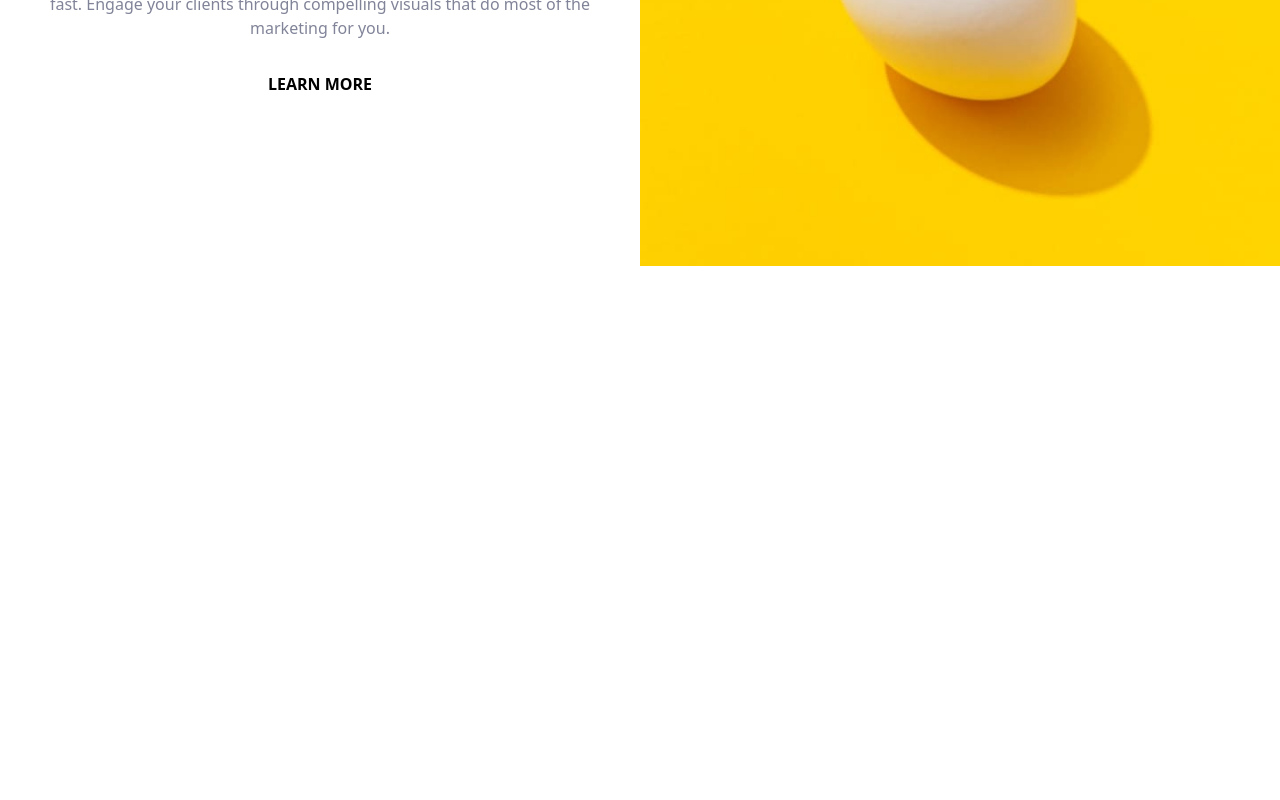
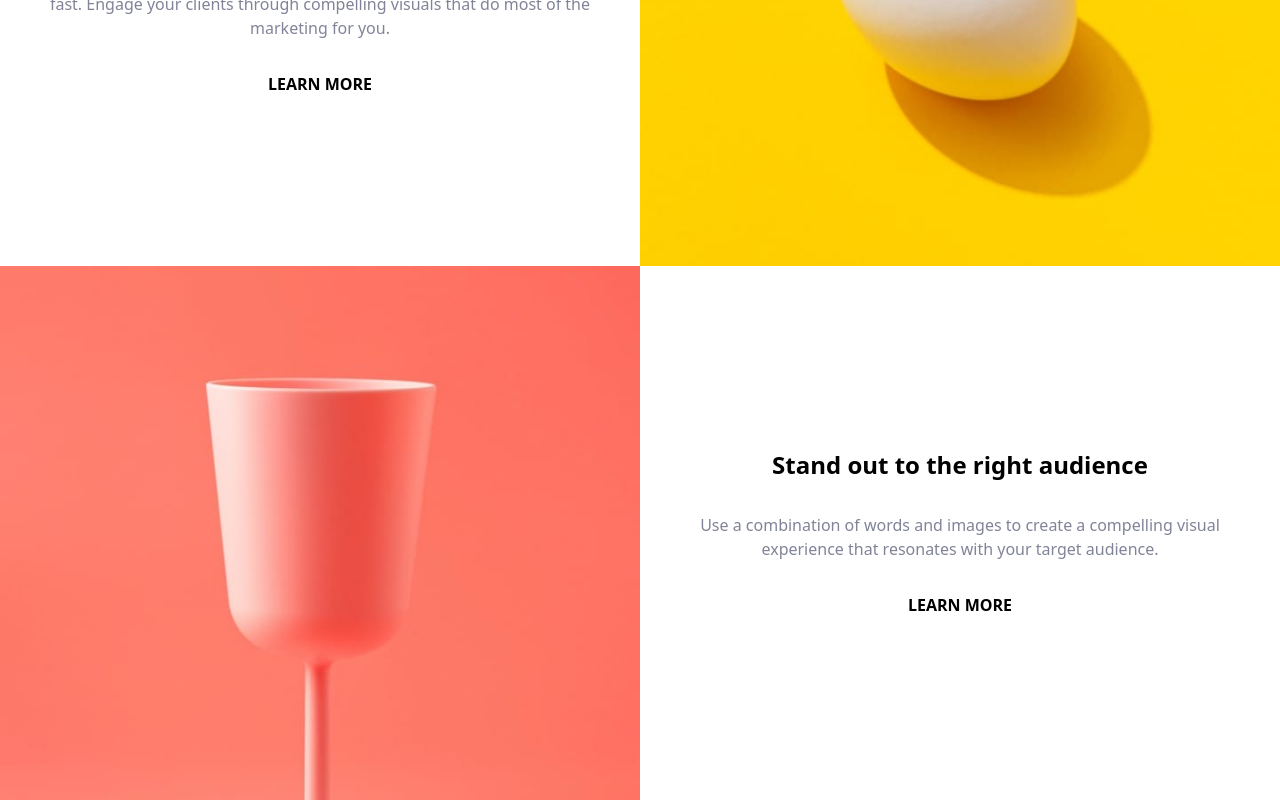
Before and after one commit to emmanueltn007/front-end-mentor-challenges-junior, a React (Vite) app in the folder html-css-and-js/sunnyside-agency-landing-page/: page / in a window 1280 px wide. Shown: the part 461-1261 px from the top of the page. Before the commit the page ends 800 px from the top, so only its background shows below. Built offline with nearby package versions, Linux system fonts and the light colour scheme.

Commit message:
Added StandOut.jsx

```diff
--- a/html-css-and-js/sunnyside-agency-landing-page/src/App.jsx
+++ b/html-css-and-js/sunnyside-agency-landing-page/src/App.jsx
@@ -1,5 +1,6 @@
 import CreativesSection from "./components/CreativesSection";
 import Header from "./components/Header";
+import StandOut from "./components/StandOut";
 import Transform from "./components/Transform";
 
 function App() {
@@ -12,6 +13,7 @@ function App() {
         <CreativesSection />
       </div>
       <Transform />
+      <StandOut />
     </>
   );
 }
--- /dev/null
+++ b/html-css-and-js/sunnyside-agency-landing-page/src/components/StandOut.jsx
@@ -0,0 +1,19 @@
+function StandOut () {
+    return (
+        <section className="grid grid-rows-2 md:grid-cols-2 md:grid-rows-1">
+            <div>
+                <img className="md:hidden" src="/images/mobile/image-stand-out.jpg" alt="stand out image" />
+                <img className="max-md:hidden" src="/images/desktop/image-stand-out.jpg" alt="stand out image" />
+            </div>
+            <div className="text-center flex flex-col justify-center gap-8 p-8">
+                <h2 className="text-2xl font-bold">Stand out to the right audience</h2>
+                <p className="text-[hsl(232,10%,55%)]">
+                    Use a combination of words and images to create a compelling visual experience that resonates with your target audience.
+                </p>
+                <button className="text-md font-bold">LEARN MORE</button>
+            </div>
+        </section>
+    );
+}
+
+export default StandOut;
```
